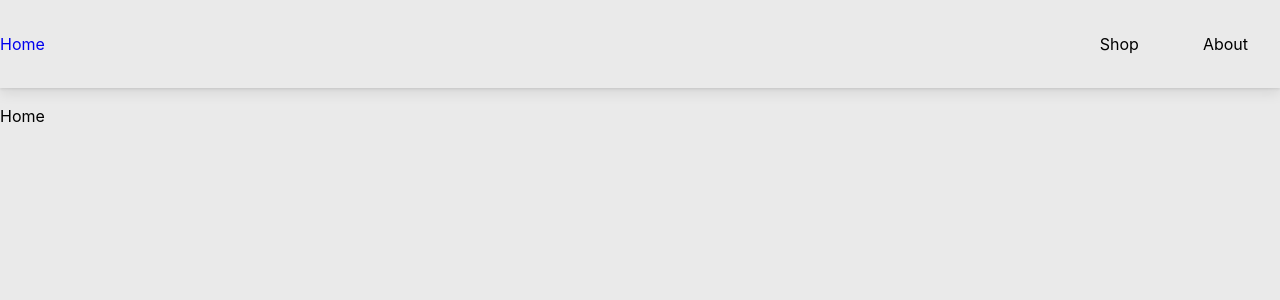
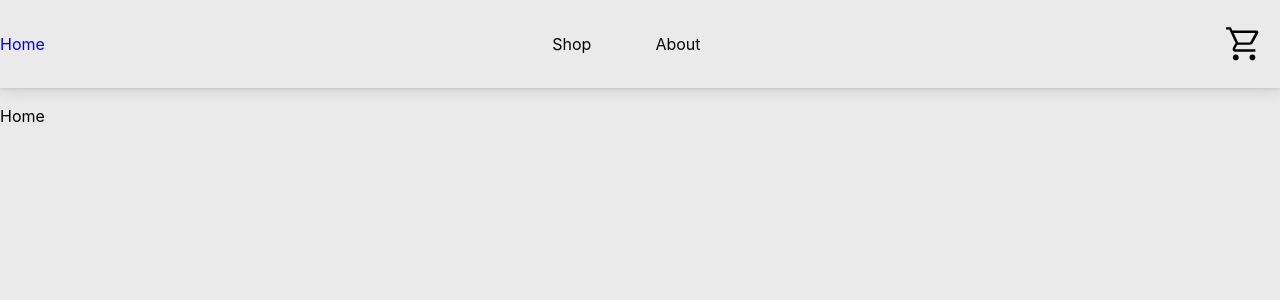
Before and after one commit to Diaa-E/shopping-cart, a React (Vite) app: page / in a window 1280 px wide. Shown: the top 300 px of the page. Built offline with nearby package versions, Linux system fonts and the light colour scheme.

Commit message:
Add cart button to header

```diff
--- /dev/null
+++ b/src/components/CartButton.jsx
@@ -0,0 +1,15 @@
+import cartIcon from "../assets/icons/cart.svg";
+import styles from "../styles/CartButton.module.css";
+
+export default function CartButton({ cartLength, onClick })
+{
+    return (
+        <button className={styles["cart-button"]} onClick={onClick}>
+            <img src={cartIcon} alt="" />
+            {
+                cartLength > 0 &&
+                <div className={styles["count"]}>{cartLength}</div>
+            }
+        </button>
+    )
+}
--- a/src/routes/App.jsx
+++ b/src/routes/App.jsx
@@ -6,6 +6,7 @@ import NavBar from '../components/NavBar';
 
 import theme from "../styles/theme.module.css";
 import styles from "../styles/App.module.css";
+import CartButton from '../components/CartButton';
 
 function App() {
 
@@ -21,6 +22,9 @@ function App() {
       <header className={styles.header}>
         <Link to={"/"}>Home</Link>
         <NavBar />
+        <CartButton
+          cartLength={cart.length}
+        />
       </header>
       <Outlet context={{cart: [cart, setCart]}} />
     </>
--- /dev/null
+++ b/src/styles/CartButton.module.css
@@ -0,0 +1,26 @@
+.cart-button{
+    background-color: var(--none);
+    padding: 1rem;
+    display: flex;
+    cursor: pointer;
+}
+
+.cart-button>img{
+    height: 40px;
+    cursor: inherit;
+}
+
+.count{
+    display: flex;
+    place-items: center;
+    place-content: center;
+    cursor: inherit;
+    background-color: var(--accent);
+    font-size: .8rem;
+    width: 1.5rem;
+    height: 1.5rem;
+    border-radius: 5rem;
+    margin: auto auto -1rem -1rem;
+    font-weight: bold;
+    box-shadow: var(--shadow);
+}
--- a/src/styles/theme.module.css
+++ b/src/styles/theme.module.css
@@ -5,6 +5,7 @@
     --danger: #ff204e;
     --text: #000000;
     --test-placeholder: grey;
+    --none: #00000000 ;
     --shadow: 0px 1px 3px rgb(0, 0, 0, 0.1), 0px 6px 12px rgb(0, 0, 0, 0.08);
     --shadow-accent: 0px 0 3px var(--accent), 0px 0px 12px var(--accent);
 }
```
Also changed, not shown: src/assets/icons/cart.svg (added).
